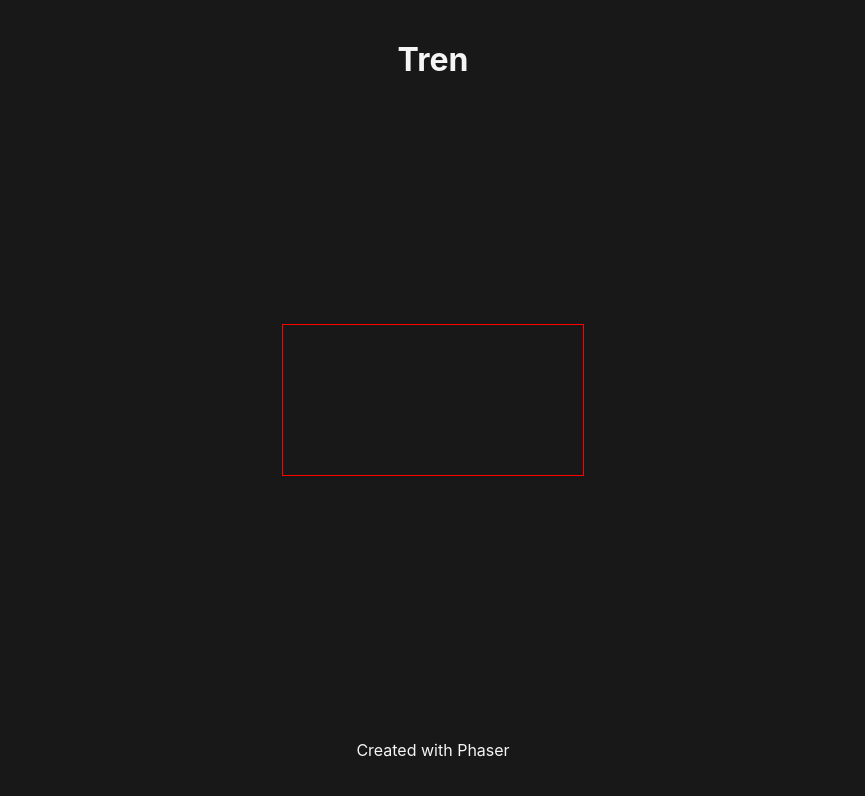
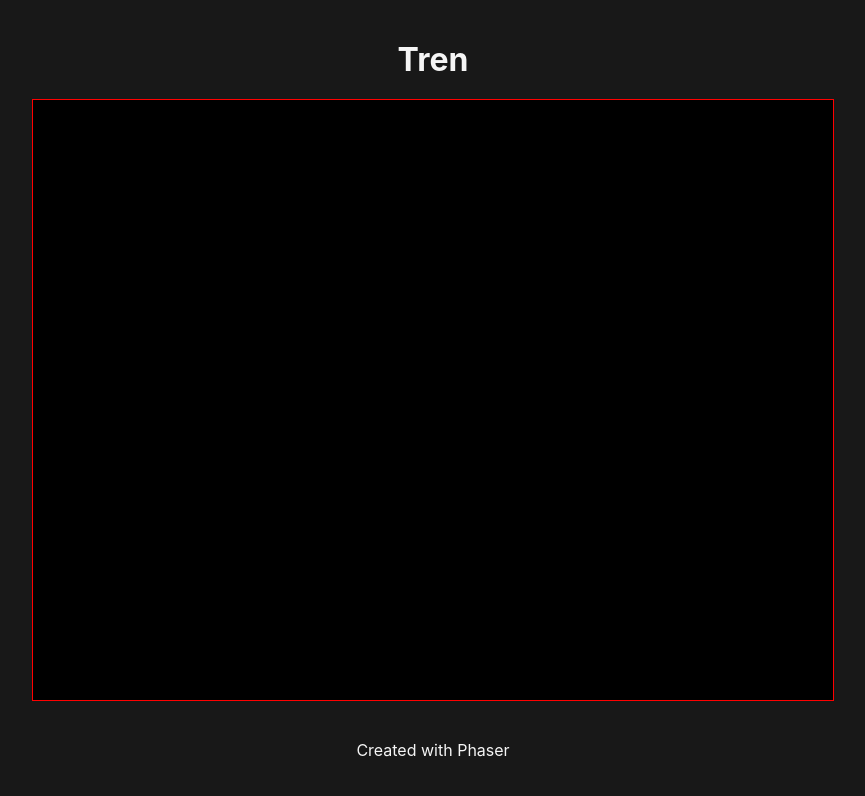
Before and after one commit to MarcCS21312/ConstruccioTren, a website built with Vite: page index.html in a window 1280 px wide. Shown: the whole page, without its empty margins (207-1072 px from the left). Built offline with nearby package versions, Linux system fonts and the light colour scheme.

Commit message:
Add Phaser setup and PlayScene
Initialize Phaser and add a basic game scene. Created src/scenes/PlayScene.js with a skeleton Scene class, added Phaser boot in src/main.js (imports, game config, physics settings, and new Phaser.Game(config)), changed index.html to use <main id="gameCanvas"> as the game container, and updated CSS to target the generated canvas element (canvas) instead of the old #gameCanvas selector. These changes wire up the app to render a Phaser game and provide a place to build out gameplay.

```diff
--- a/index.html
+++ b/index.html
@@ -10,8 +10,7 @@
     <header>
       <h1>Tren</h1>
     </header>
-    <main>
-      <canvas id="gameCanvas"></canvas>
+    <main id="gameCanvas">
     </main>
     <footer>
       <p>Created with Phaser</p>
--- a/src/main.js
+++ b/src/main.js
@@ -1 +1,20 @@
 import './style.css'
+import Phaser from 'phaser'
+import {PlayScene} from './scenes/PlayScene.js'
+
+const config = {
+  type: Phaser.AUTO,
+  width: 800,
+  height: 600,
+  parent: gameCanvas,
+  scene: [PlayScene],
+  physics: {
+    default: 'arcade',
+    arcade: {
+      gravity: { y: 0 },
+      debug: false
+    }
+  }
+}
+
+const game = new Phaser.Game(config)
--- /dev/null
+++ b/src/scenes/PlayScene.js
@@ -0,0 +1,18 @@
+import Phaser from 'phaser';
+export class PlayScene extends Phaser.Scene {
+  constructor() {
+    super({ key: 'PlayScene' });
+  }
+
+  preload() {
+    // Preload any assets needed for this scene
+  }
+
+  create() {
+    // Create the game objects for this scene
+  }
+
+  update() {
+    // Update the game objects for this scene
+  }
+}
--- a/src/style.css
+++ b/src/style.css
@@ -37,7 +37,7 @@ main {
   display: flex;
 }
 
-#gameCanvas {
+canvas {
   border: 1px solid red;
   position: absolute;
   top: 50%;
```
